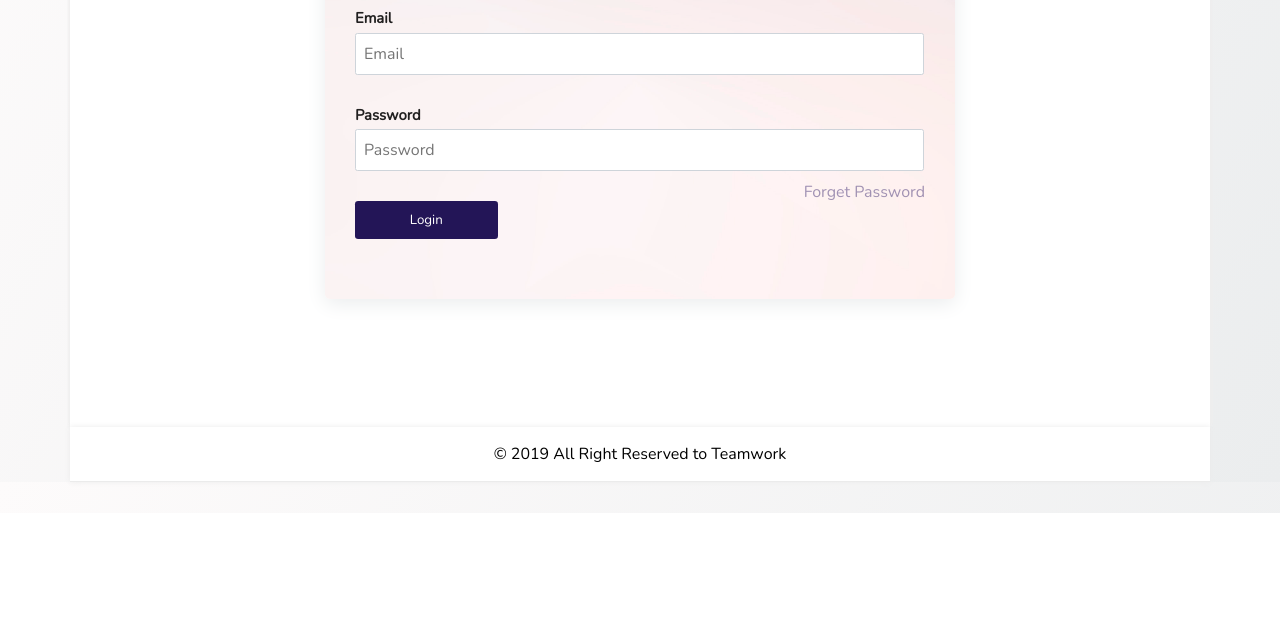
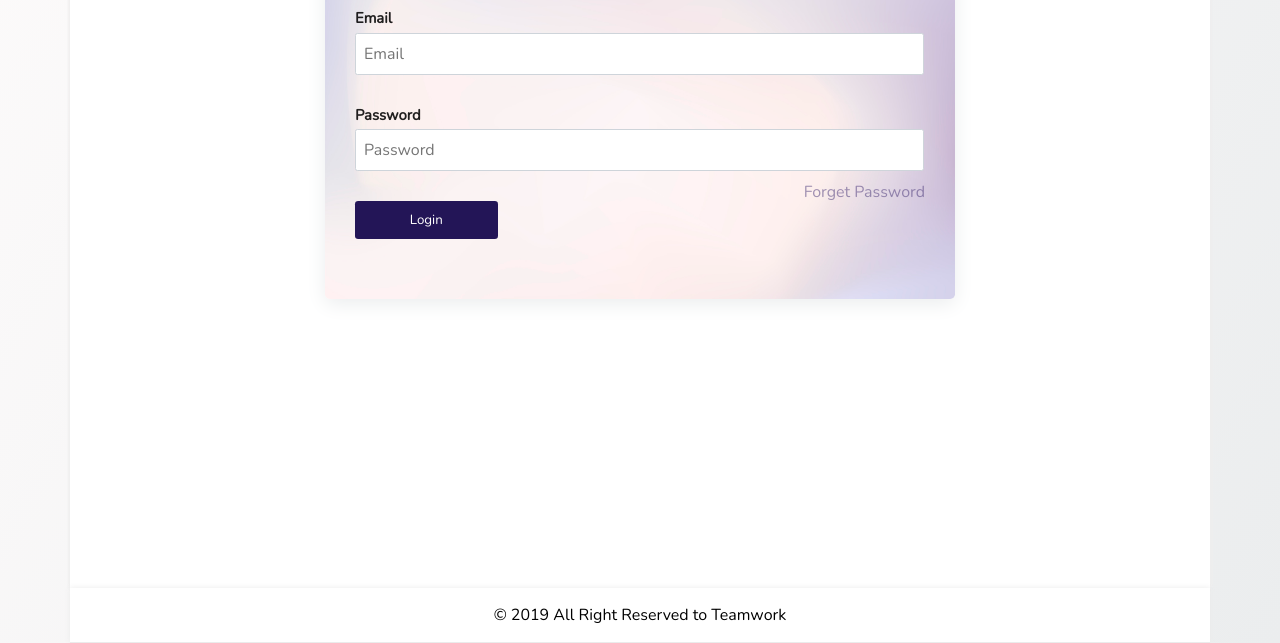
Before and after one commit to hirwaf/teamwork, a plain HTML site: page UI/pages/login.html in a window 1280 px wide. Shown: the part 287-930 px from the top of the page. Before the commit the page ends 800 px from the top, so only its background shows below. Drawn offline with nearby package versions, Linux system fonts and the light colour scheme.

Commit message:
bug(footer):placing footer at the bottom
- add 100hv to main tag
- removing spacing between elements in flex-column

[ Finishes #168841892 ]

```diff
--- a/UI/css/style.css
+++ b/UI/css/style.css
@@ -19,6 +19,9 @@ body {
     padding-left: 15px;
     margin-right: auto;
     margin-left: auto;
+}
+.container main {
+    min-height: 100vh;
 }
 
 @media (min-width: 576px) {
@@ -47,10 +50,15 @@ body {
 
 header, footer {
     background-color: #fff;
-    z-index: 999;
+    z-index: 9999;
     border-bottom: 1px solid #ebebeb;
     box-shadow: 0 0 6px #ebebeb;
     padding: 1em;
+}
+
+footer {
+    position: relative;
+    bottom: 0;
 }
 
 header .title,
--- a/UI/pages/login.html
+++ b/UI/pages/login.html
@@ -15,7 +15,7 @@
             <a href="signup.html" class="button primary-color">Sign Up</a>
         </div>
     </footer>
-    <main class="flex-column space-between color-white shadow">
+    <main class="flex-column color-white shadow">
         <div class="flex flex-row content-center">
             <form action="./articles.html" method="post" role="form" id="loginForm" class="flex flex-column content-center width-50 padding-30 border-rounded">
                 <h2 class="text-center">Login</h2>
```
Also changed, not shown: UI/pages/articles.html (+1 -1 lines), UI/pages/editArticle.html (+1 -1 lines), UI/pages/myArticles.html (+1 -1 lines), UI/pages/shareArticle.html (+1 -1 lines), UI/pages/signup.html (+1 -1 lines).
